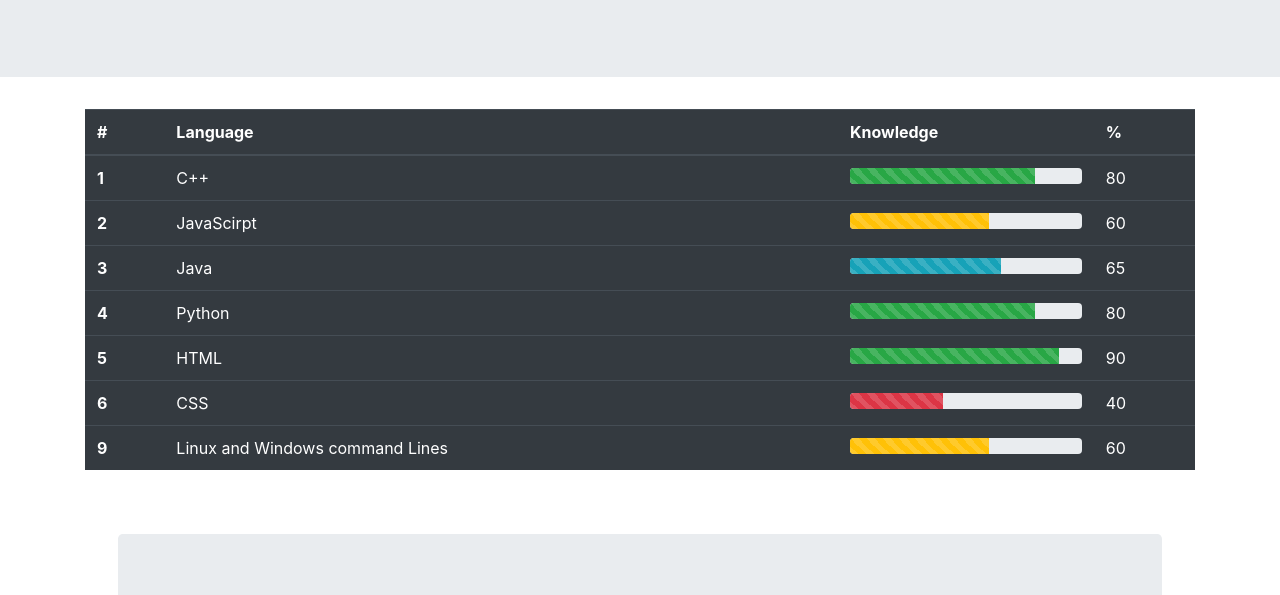
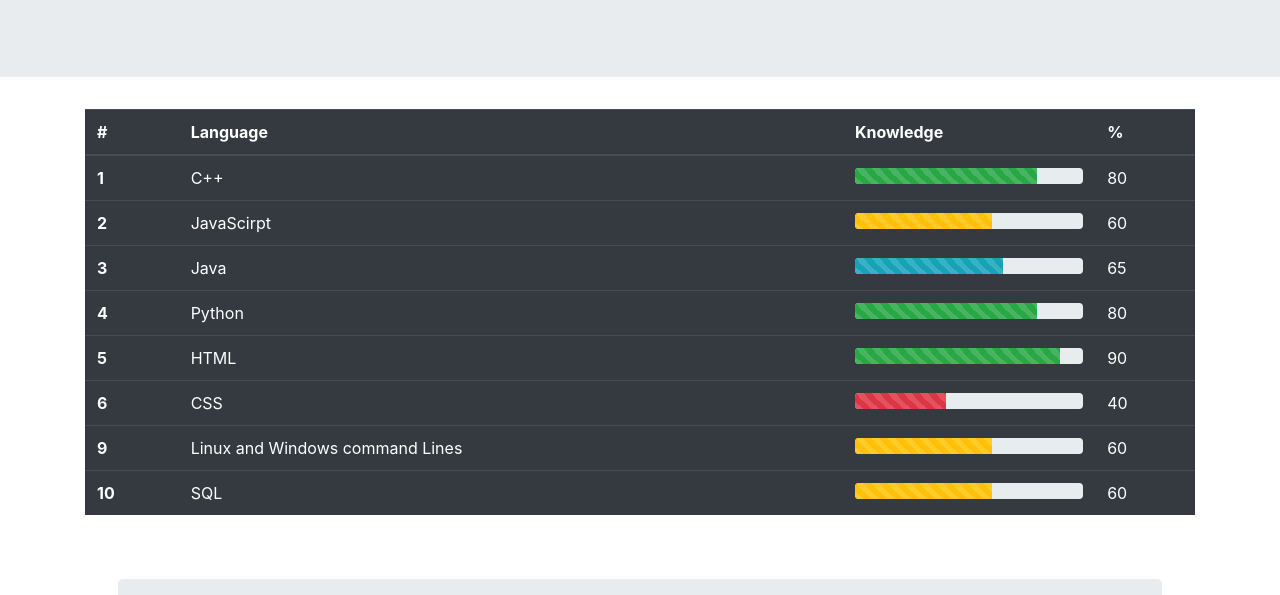
Before and after one commit to okiyitooo/okiyitooo.github.io, a website: page skills/skills.html in a window 1280 px wide. Shown: the part 172-767 px from the top of the page. Drawn offline with nearby package versions, Linux system fonts and the light colour scheme.

Commit message:
added SQL to skills.html

```diff
--- a/skills/skills.html
+++ b/skills/skills.html
@@ -96,7 +96,7 @@
                   <th scope="row">4</th>
                   <td>Python</td>
                   <td>
-                     <div class="progress " data-toggle="tooltip" data-placement="top" title="I'm a python expert,">
+                     <div class="progress " data-toggle="tooltip" data-placement="top" title="I'm a python expert.">
                          <div class="progress-bar progress-bar-striped progress-bar-animated bg-success" role="progressbar" aria-valuenow="75" aria-valuemin="0" aria-valuemax="100" style="width: 80.0001%"></div>
                      </div>
                   </td>
@@ -130,6 +130,16 @@
                          <div class="progress-bar progress-bar-striped progress-bar-animated bg-warning" role="progressbar" aria-valuenow="75" aria-valuemin="0" aria-valuemax="100" style="width: 60%"></div>
                      </div>
                     </td>
+                  <td>60</td>
+                </tr>
+                <tr>
+                  <th scope="row">10</th>
+                  <td>SQL</td>
+                  <td>
+                     <div class="progress " data-toggle="tooltip" data-placement="top" title="I'm comfortable with SQL">
+                         <div class="progress-bar progress-bar-striped progress-bar-animated bg-warning" role="progressbar" aria-valuenow="75" aria-valuemin="0" aria-valuemax="100" style="width: 60.0000001%"></div>
+                     </div>
+                  </td>
                   <td>60</td>
                 </tr>
               </tbody>
```
